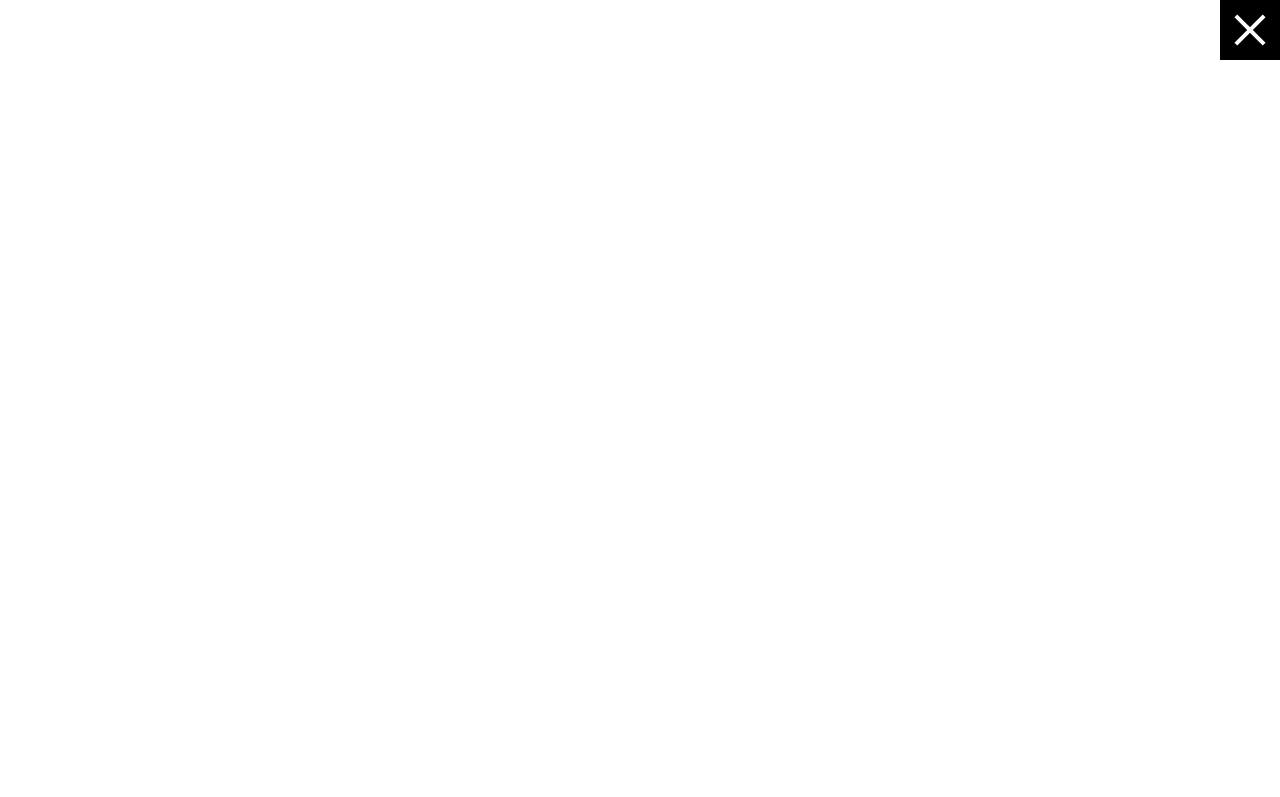
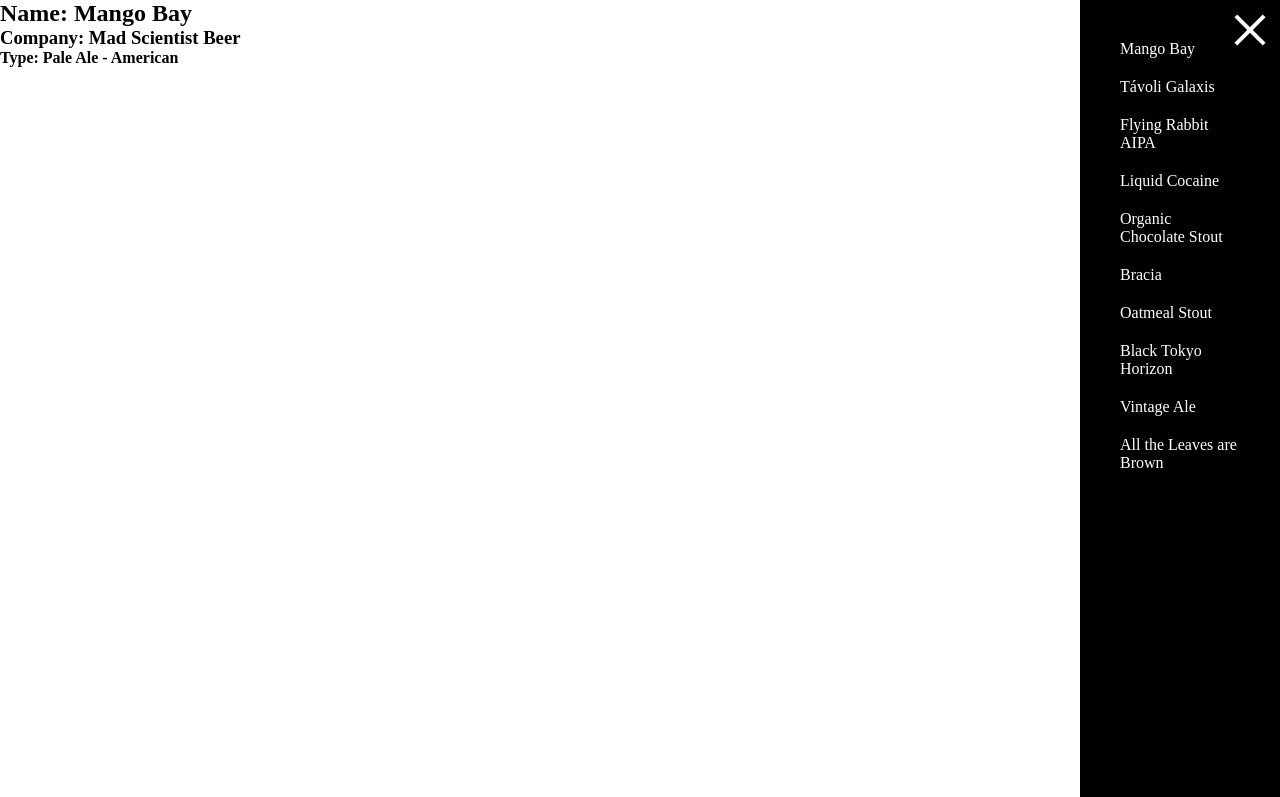
Before and after one commit to pbarna389/week-7-8, a plain HTML site: page frontend/index.html in a window 1280 px wide. Both pictures are taken after a click on the button 1250 px from the left and 30 px from the top of the page. Shown: the top 797 px of the page. Drawn offline with Linux system fonts and the light colour scheme.

Commit message:
navbar & transition added

```diff
--- a/frontend/public/script.js
+++ b/frontend/public/script.js
@@ -3,24 +3,68 @@
         <button id="menu-btn">
         </button>
     `
-}
+};
+
+const beerNavComponent = (inner) => {
+    return `
+        <nav>
+            ${inner}
+        </nav>
+    `
+};
+
+const beerAnchorComponent = (title, id) => {
+    return `
+        <a href="#${id}">${title}</a>
+    `
+};
+
+const beerSectionComponent = (title, company, type, id) => {
+    return `
+        <section id="${id}">
+            <h2 class="beerName">Name: ${title}</h2>
+            <h3 class="beerCompany">Company: ${company}</h3>
+            <h4 class="beerType">Type: ${type}</h4>
+        </section>
+    `
+};
+
+const menuButtonClickEvent = event => {
+    event.currentTarget.closest("#root").classList.toggle('menu-opened');
+};
 
 const loadEvent = () => {
     const rootEl = document.querySelector('#root');
-    // console.log(rootEl.parentElement)
 
     rootEl.insertAdjacentHTML('beforeend', menuButtonComponent());
 
     const menuButtonEl = document.querySelector('#menu-btn');
 
-    menuButtonEl.addEventListener('click', function (event) {
-        // event.currentTarget.classList.toggle('clicked');
-        // rootEl.classList.toggle('white-backg');
-        console.log(event.currentTarget.parentElement);
-        console.log(event.currentTarget.closest('#root'))
+    menuButtonEl.addEventListener('click', menuButtonClickEvent);
 
-        event.currentTarget.closest("#root").classList.toggle('menu-opened');
-    });
+    let beerSections = "";
+    let beerCards = beers.cards;
+    for (const element of beers.cards) {
+        beerSections += beerSectionComponent(element.title, element.sub, element.text);
+    };
+
+    rootEl.insertAdjacentHTML('beforeend', beerSections);
+
+    let beerAnchors = "";
+    for (const element of beers.cards) {
+        beerAnchors += beerAnchorComponent(element.title);
+    };
+
+    rootEl.insertAdjacentHTML('beforeend', beerNavComponent(beerAnchors));
 };
 
 window.addEventListener('load', loadEvent);
+
+    // beerCards.forEach((element, index) =>
+    //     beerSections += beerSectionComponent(element.title, element.sub, element.text, `0${index + 1}`)
+    // );
+
+    // !!!!Ez is egy anonym-function - a végére kell a meghíváshoz ()!!!!
+    // (function () {
+    //     console.log("blablabla")
+    // })();
--- a/frontend/style.scss
+++ b/frontend/style.scss
@@ -13,6 +13,8 @@
     right: 0;
 
     background-color: black;
+
+    z-index: 999;
 
     &::before,
     &::after {
@@ -53,5 +55,42 @@
         transform: rotate(-45deg);
       }
     }
+
+    nav {
+      right: 0;
+      transition: right 500ms;
+    }
   }
 }
+
+section {
+  width: 100%;
+  height: 100vh;
+}
+
+nav {
+  // right: -300px, ha megkapja a menu-opened classnevet, akkor mindez animálódjon.
+  // !!querySelector querySelectorAll for átnézése!!
+
+  position: fixed;
+
+  width: 200px;
+  height: 100vh;
+
+  top: 0;
+  right: -300px;
+
+  background: black;
+  color: white;
+
+  padding: 40px;
+
+  transition: right 500ms;
+
+  z-index: 99;
+
+  a {
+    display: block;
+    margin-bottom: 20px;
+  }
+}
```
Also changed, not shown: frontend/style.css, 1 other file.
